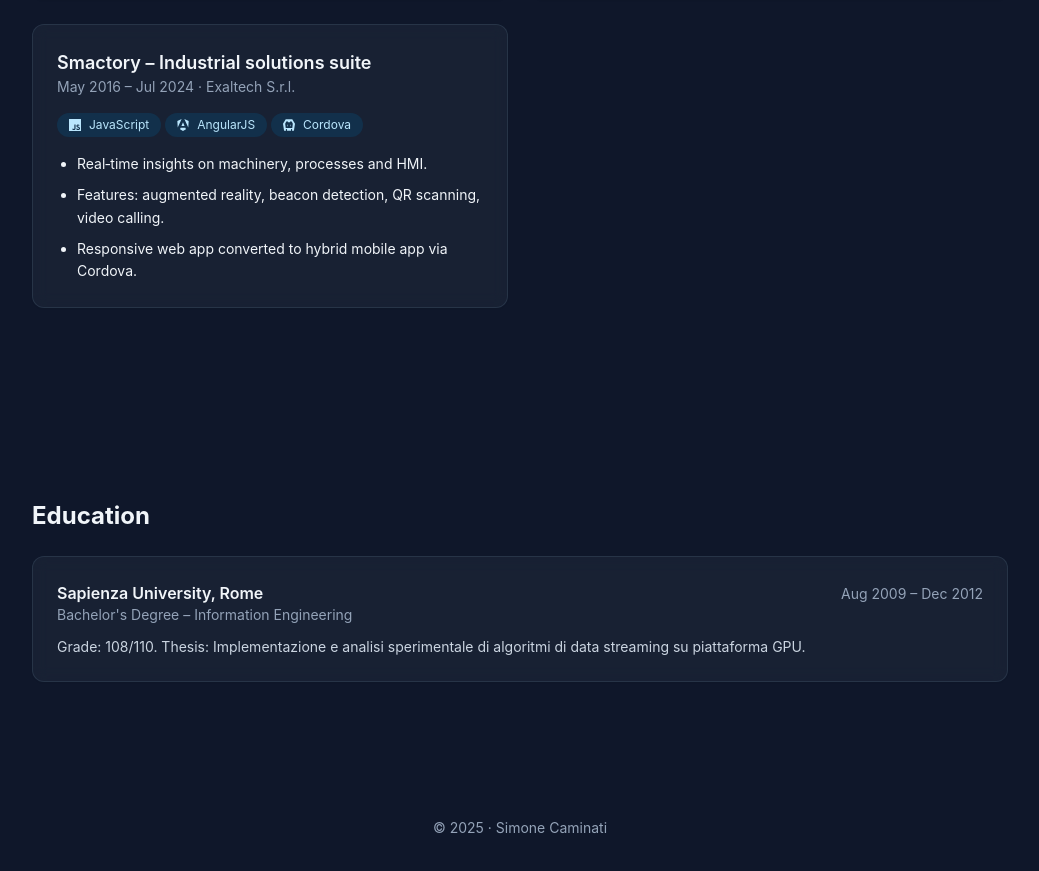
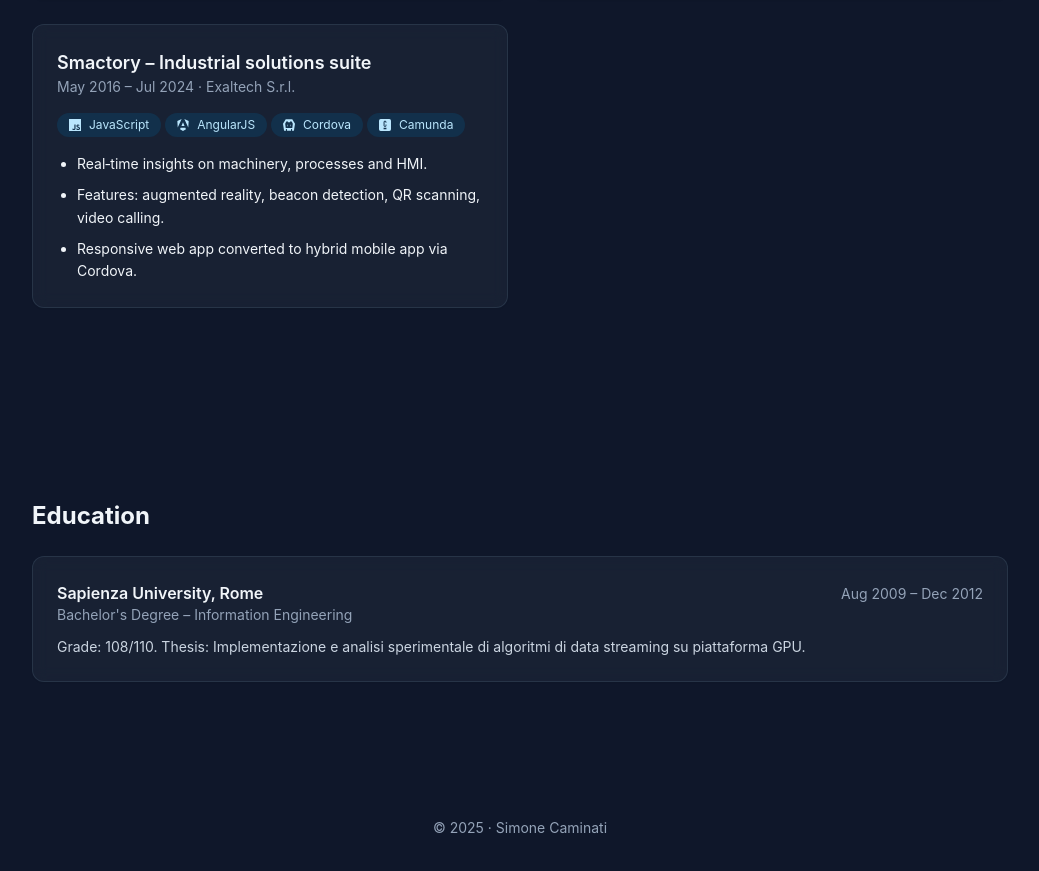
Before and after one commit to scaminati/portfolio, a React (Vite) app: page / in a window 1280 px wide. Shown: the part 3052-3923 px from the top of the page, without its empty margins (120-1159 px from the left). Built offline with nearby package versions, Linux system fonts and the light colour scheme.

Commit message:
feat: update cv

```diff
--- a/src/data/profile.js
+++ b/src/data/profile.js
@@ -77,7 +77,7 @@ const profile = {
       name: 'Smactory – Industrial solutions suite',
       company: 'Exaltech S.r.l.',
       period: 'May 2016 – Jul 2024',
-      stack: ['JavaScript', 'AngularJS', 'Cordova'],
+      stack: ['JavaScript', 'AngularJS', 'Cordova', 'Camunda'],
       points: [
         'Real‑time insights on machinery, processes and HMI.',
         'Features: augmented reality, beacon detection, QR scanning, video calling.',
```
